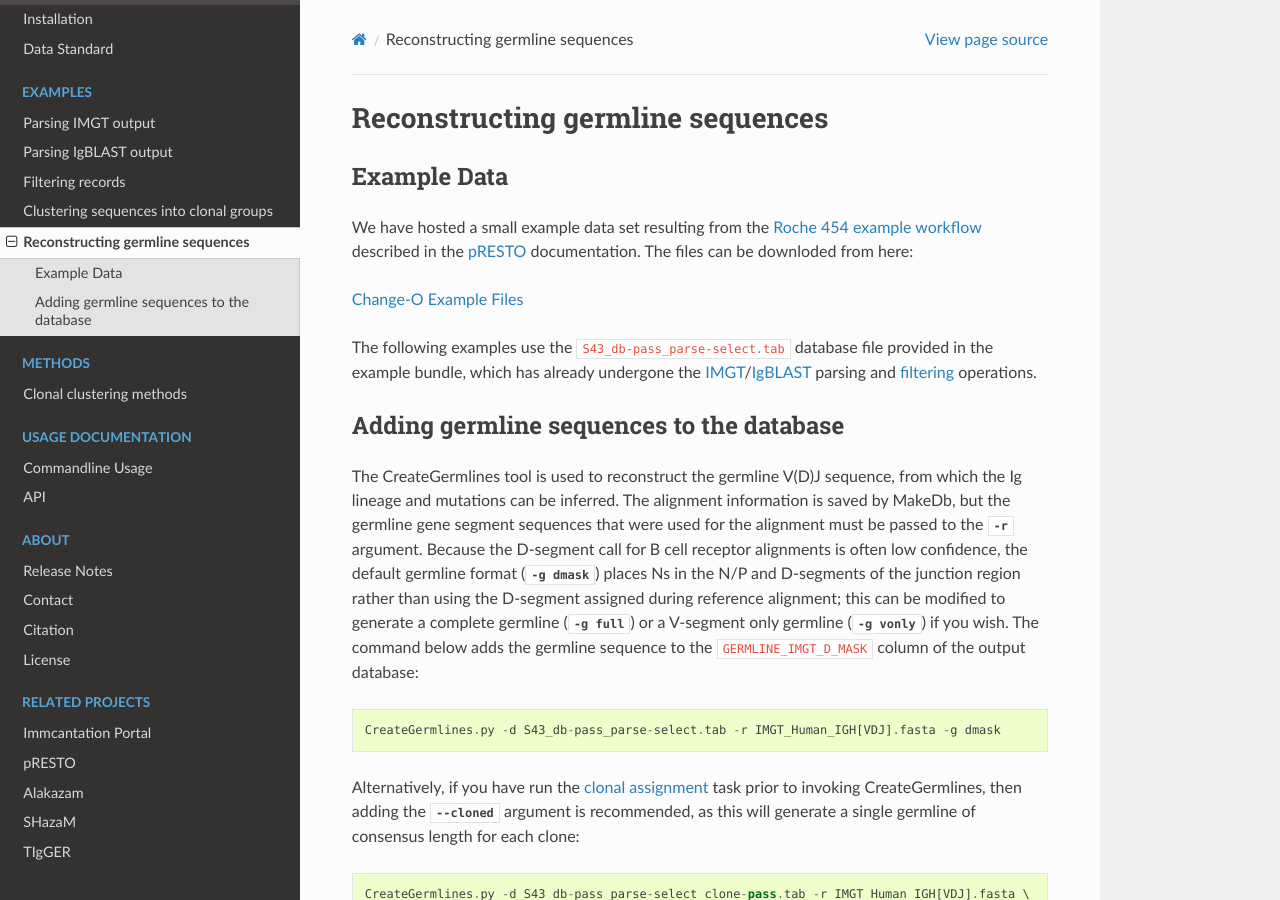
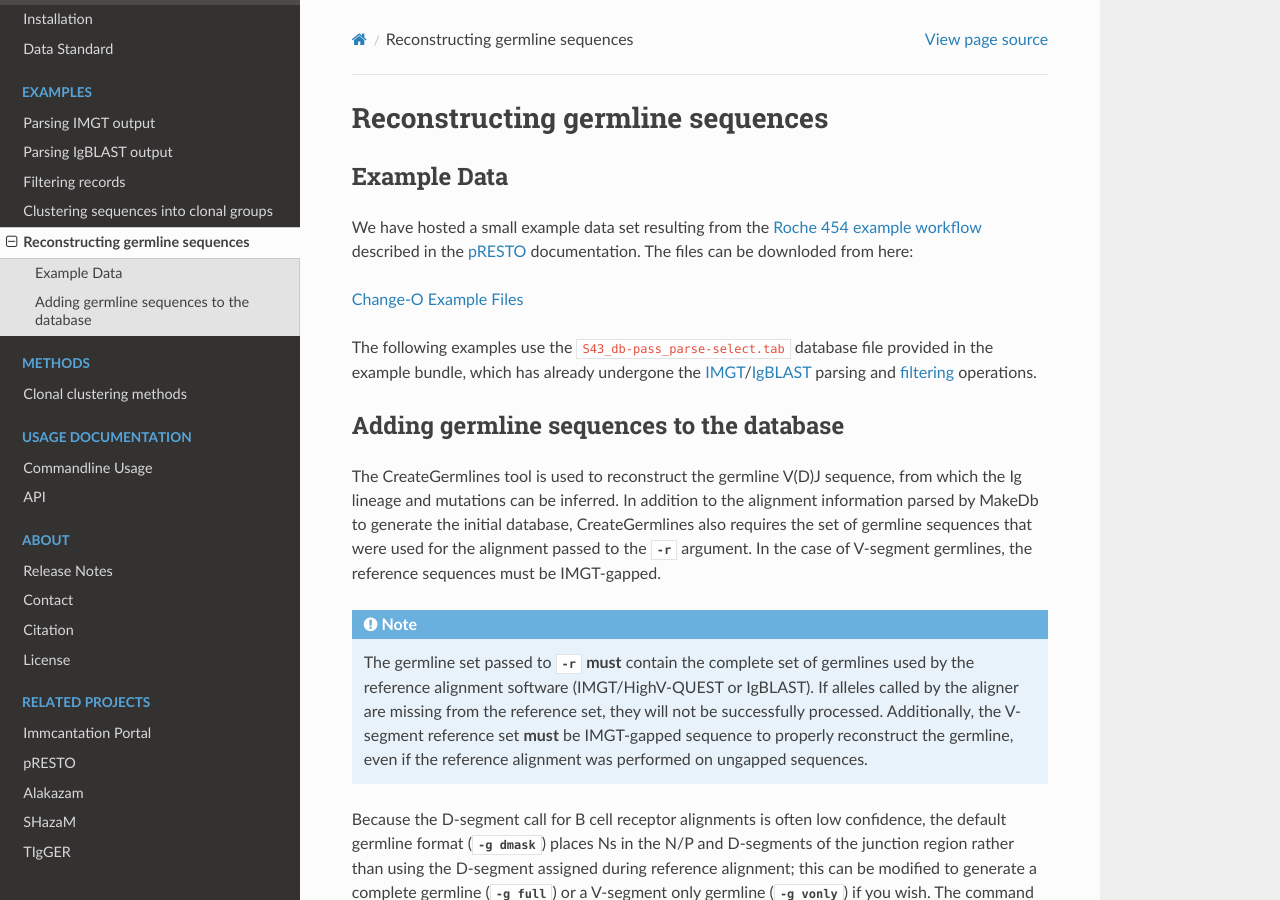
Before and after one commit to immcantation/changeo, a Sphinx documentation site: the page built from docs/examples/germlines.rst, in a window 1280 px wide and 900 px high. Built offline with Sphinx 7.4.7 and the Read the Docs theme 2.0.0, drawn with Linux system fonts in a browser that asks for light colours; formulas are drawn with MathJax 3.

Commit message:
Added clarifying text to CreateGermlines docs.

```diff
--- a/docs/examples/germlines.rst
+++ b/docs/examples/germlines.rst
@@ -21,9 +21,21 @@ Adding germline sequences to the database
 --------------------------------------------------------------------------------
 
 The :ref:`CreateGermlines` tool is used to reconstruct the germline V(D)J sequence,
-from which the Ig lineage and mutations can be inferred. The alignment information is saved
-by :ref:`MakeDb`, but the germline gene segment sequences that were used for
-the alignment must be passed to the :option:`-r <CreateGermlines -r>` argument.
+from which the Ig lineage and mutations can be inferred. In addition to the alignment
+information parsed by :ref:`MakeDb` to generate the initial database, :ref:`CreateGermlines`
+also requires the set of germline sequences that were used for the alignment
+passed to the :option:`-r <CreateGermlines -r>` argument. In the case of V-segment germlines,
+the reference sequences must be IMGT-gapped.
+
+.. note::
+
+    The germline set passed to :option:`-r <CreateGermlines -r>` **must** contain the
+    complete set of germlines used by the reference alignment software
+    (IMGT/HighV-QUEST or IgBLAST). If alleles called by the aligner are missing from the
+    reference set, they will not be successfully processed. Additionally, the V-segment
+    reference set **must** be IMGT-gapped sequence to properly reconstruct the germline,
+    even if the reference alignment was performed on ungapped sequences.
+
 Because the D-segment call for B cell receptor alignments is often low confidence, the default
 germline format (:option:`-g dmask <CreateGermlines -g>`) places Ns in the N/P and D-segments
 of the junction region rather than using the D-segment assigned during reference alignment;
```
